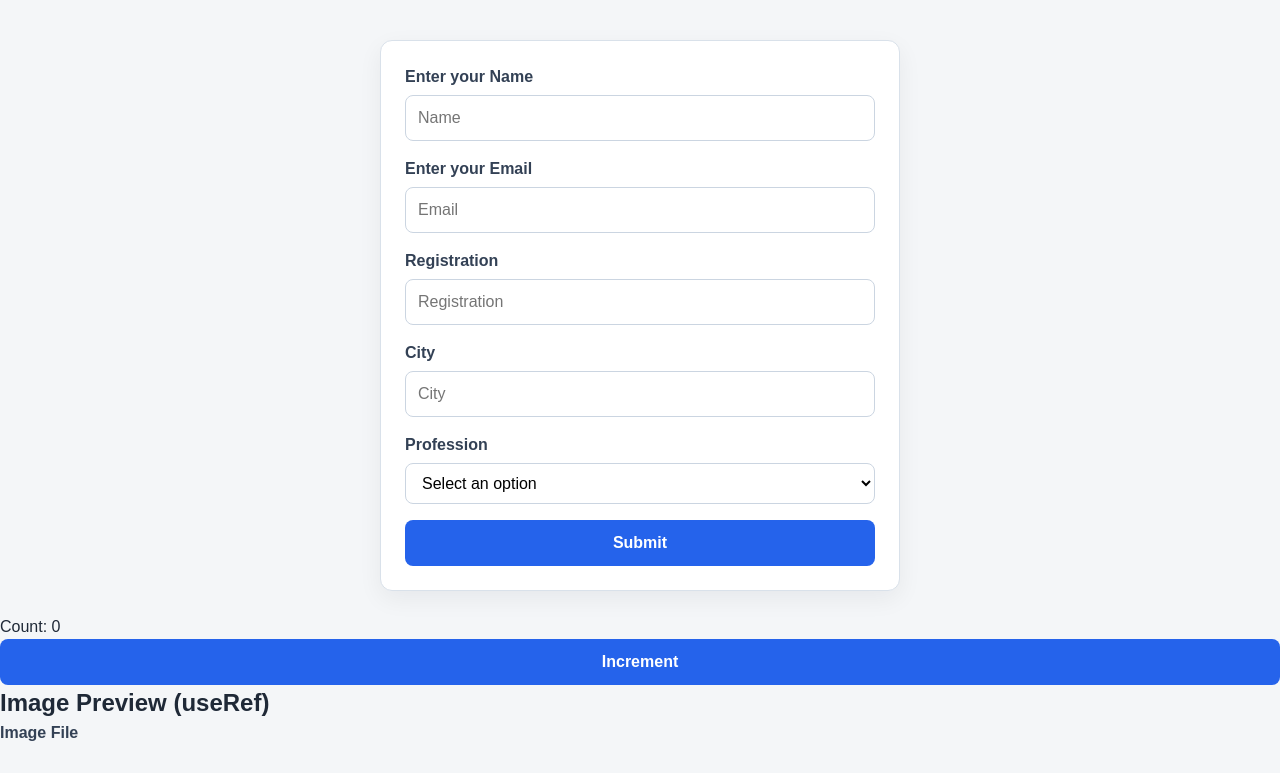
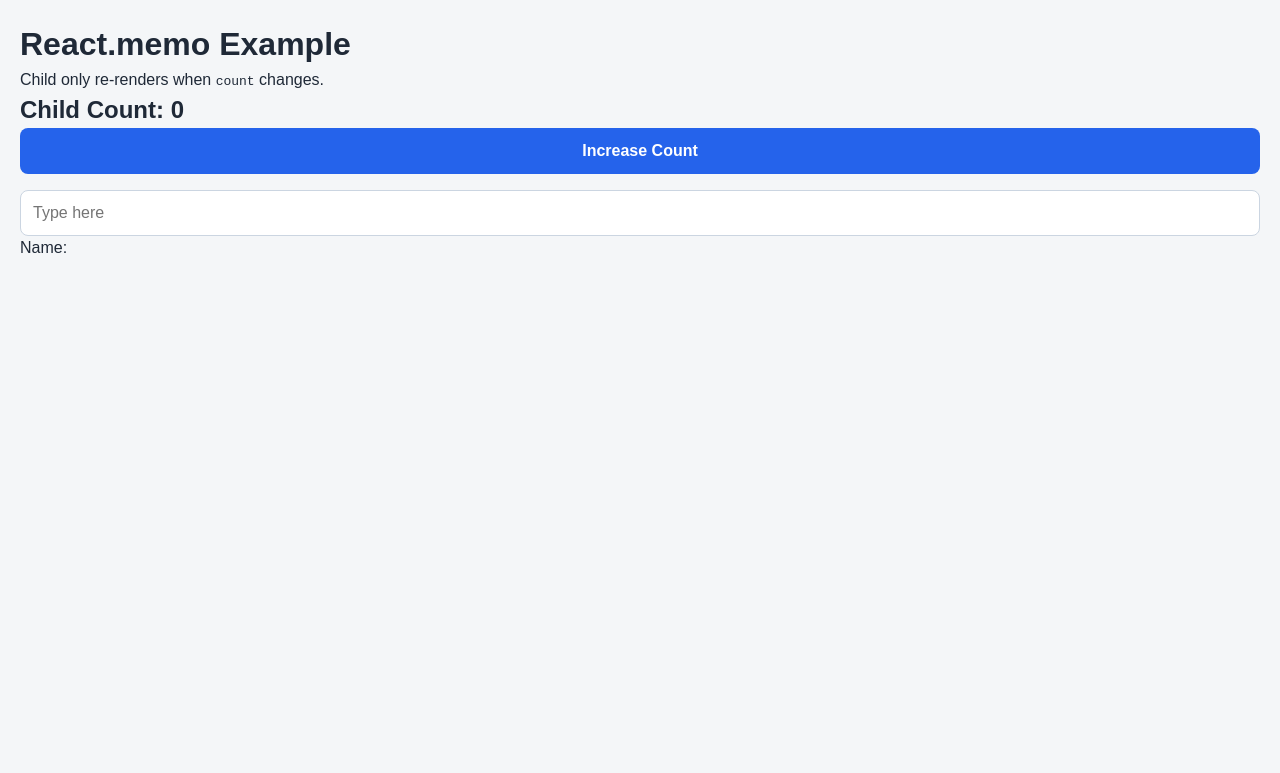
Before and after one commit to animeshtripathii/Summer_Pep_Classes, a React (Vite) app in the folder React/: page / in a window 1280 px wide. Shown: the top 773 px of the page. Built offline with nearby package versions, Linux system fonts and the light colour scheme.

Commit message:
learn about useRef

```diff
--- a/React/src/App.jsx
+++ b/React/src/App.jsx
@@ -1,28 +1,10 @@
-import { useState } from 'react'
 import './App.css'
-import Form from './component/Form'
-import ClassComponent from './component/ClassComponent'
-import UseRef from './component/useRef'
+import ReactMemoExample from './component/React.Memo'
 
 function App() {
-  const [count, setCount] = useState(0)
-  const Decrement = () => {
-    if(count>0){
-      setCount((count) => count - 1);
-    }
-  }
-
   return (
     <>
-    {/* <h1>Counter</h1>
-
-    <p>{count}</p>
-    <button onClick={() => setCount((count) => count + 1)}>Increment</button>
-    <button onClick={Decrement}>Decrement</button>
-    <button onClick={() => setCount(0)}>Reset</button> */}
-    <Form/>
-    <ClassComponent/>
-    <UseRef/>
+      <ReactMemoExample />
     </>
   )
 }
--- /dev/null
+++ b/React/src/component/React.Memo.jsx
@@ -0,0 +1,36 @@
+import { useState, memo } from 'react';
+
+const Child = memo(function Child({ count }) {
+	console.log('Child rendered');
+
+	return <h2>Child Count: {count}</h2>;
+});
+
+export default function ReactMemoExample() {
+	const [count, setCount] = useState(0);
+	const [name, setName] = useState('');
+
+	return (
+		<div style={{ padding: '20px' }}>
+			<h1>React.memo Example</h1>
+			<p>Child only re-renders when <code>count</code> changes.</p>
+
+			<Child count={count} />
+
+			<button onClick={() => setCount((prev) => prev + 1)}>
+				Increase Count
+			</button>
+
+			<div style={{ marginTop: '16px' }}>
+				<input
+					type="text"
+					value={name}
+					onChange={(e) => setName(e.target.value)}
+					placeholder="Type here"
+				/>
+			</div>
+
+			<p>Name: {name}</p>
+		</div>
+	);
+}
```
